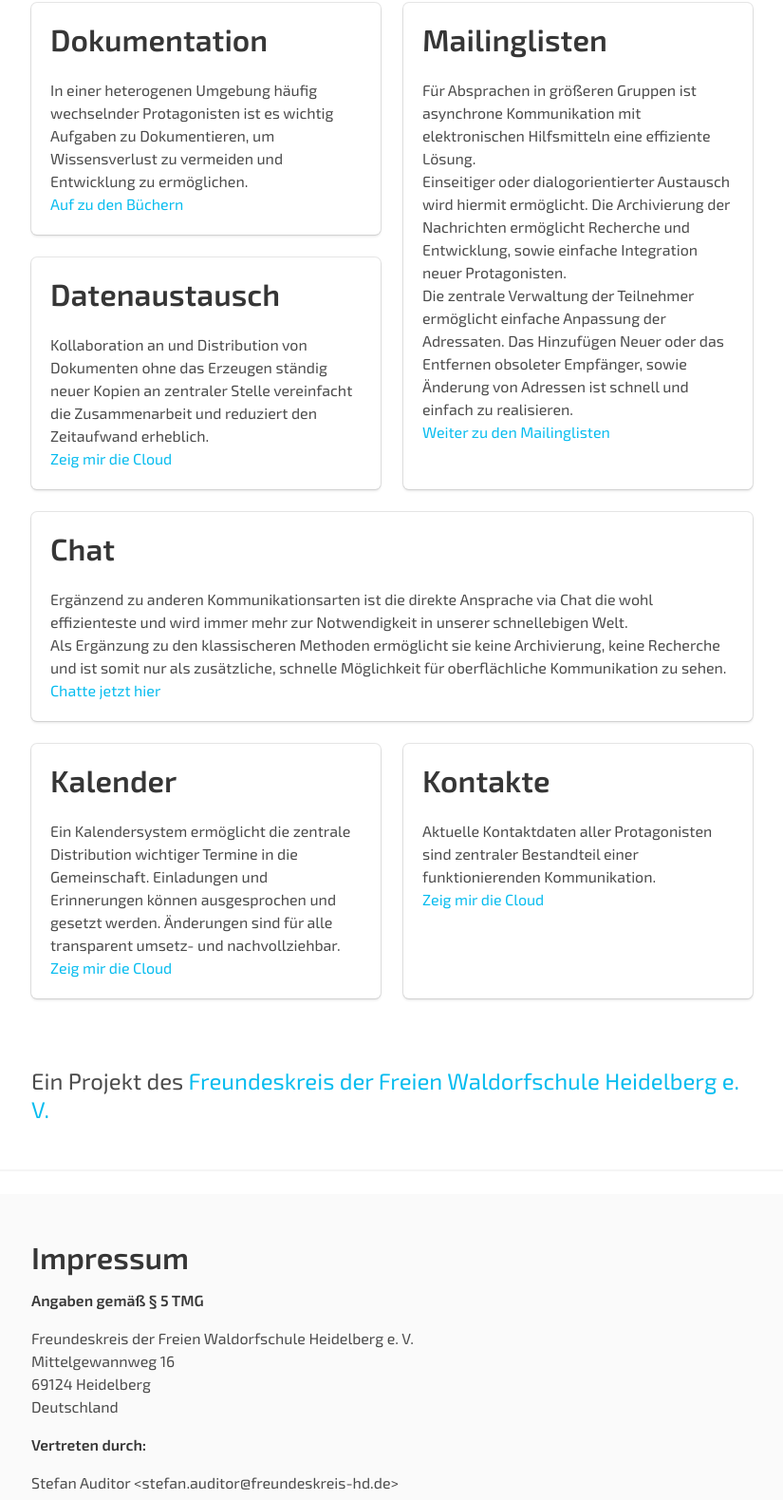
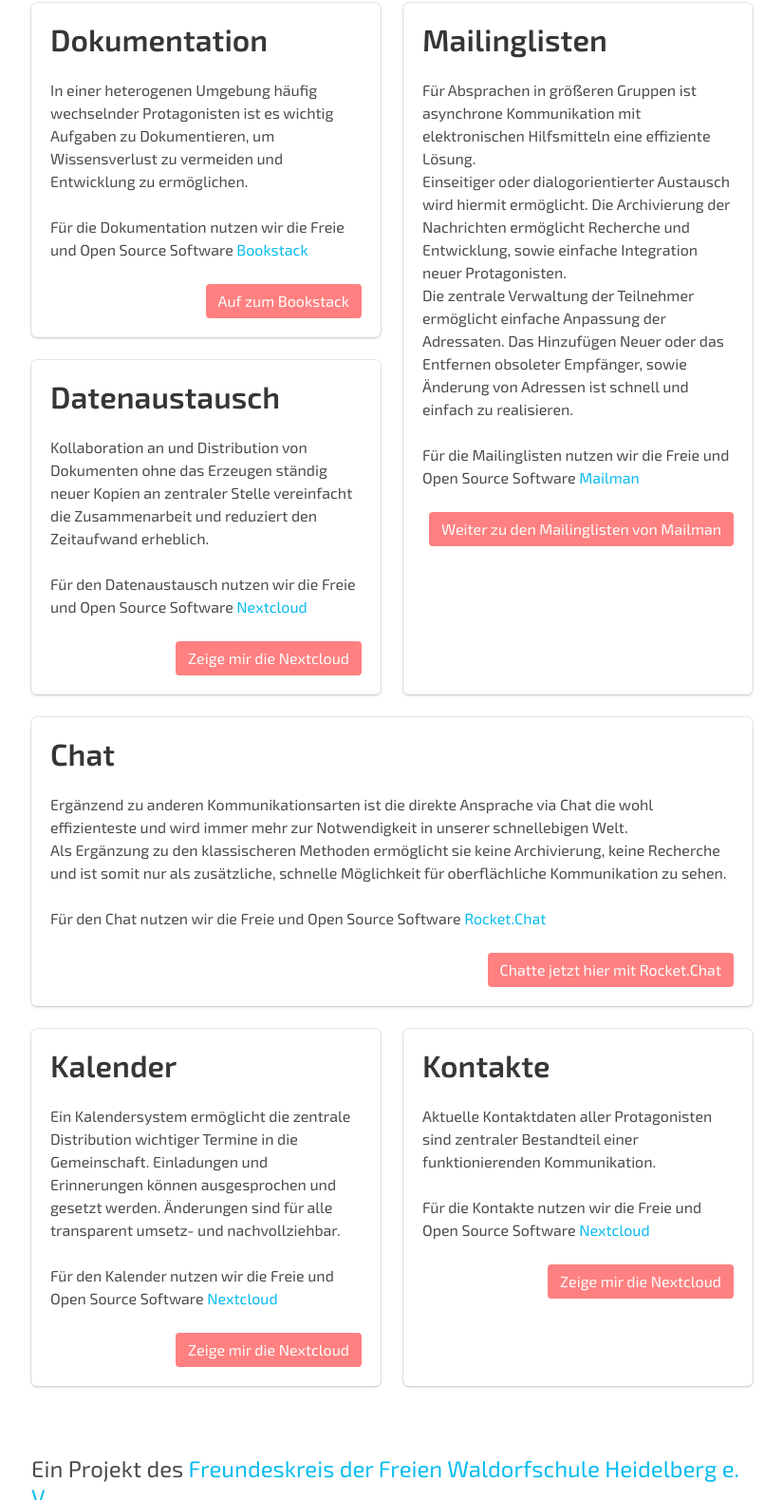
Before and after one commit to sanduhrs/waldorf.one, a website: page index.html in a window 1280 px wide. Shown: the part 552-2131 px from the top of the page at 95% size, without its empty margins (227-1052 px from the left). Drawn offline with Linux system fonts and the light colour scheme.

Commit message:
Add information about the software used

```diff
--- a/index.html
+++ b/index.html
@@ -66,13 +66,19 @@
                 <div class="tile is-child box">
                   <p class="title">Dokumentation</p>
                   <p>In einer heterogenen Umgebung häufig wechselnder Protagonisten ist es wichtig Aufgaben zu Dokumentieren, um Wissensverlust zu vermeiden und Entwicklung zu ermöglichen.</p>
-                  <p><a href="https://books.waldorf.one/">Auf zu den Büchern</a></p>
+                  <br />
+                  <p>Für die Dokumentation nutzen wir die Freie und Open Source Software <a href="https://www.bookstackapp.com/">Bookstack</a></p>
+                  <br />
+                  <p><a class="button is-primary is-pulled-right" href="https://books.waldorf.one/">Auf zum Bookstack</a></p>
                 </div>
 
                 <div class="tile is-child box">
                   <p class="title">Datenaustausch</p>
                   <p>Kollaboration an und Distribution von Dokumenten ohne das Erzeugen ständig neuer Kopien an zentraler Stelle vereinfacht die Zusammenarbeit und reduziert den Zeitaufwand erheblich.</p>
-                  <p><a href="https://cloud.waldorf.one/">Zeig mir die Cloud</a></p>
+                  <br />
+                  <p>Für den Datenaustausch nutzen wir die Freie und Open Source Software <a href="https://nextcloud.com/">Nextcloud</a></p>
+                  <br />
+                  <p><a class="button is-primary is-pulled-right" href="https://cloud.waldorf.one/apps/files/">Zeige mir die Nextcloud</a></p>
                 </div>
               </div>
 
@@ -82,7 +88,10 @@
                   <p>Für Absprachen in größeren Gruppen ist asynchrone Kommunikation mit elektronischen Hilfsmitteln eine effiziente Lösung.</p>
                   <p>Einseitiger oder dialogorientierter Austausch wird hiermit ermöglicht. Die Archivierung der Nachrichten ermöglicht Recherche und Entwicklung, sowie einfache Integration neuer Protagonisten.</p>
                   <p>Die zentrale Verwaltung der Teilnehmer ermöglicht einfache Anpassung der Adressaten. Das Hinzufügen Neuer oder das Entfernen obsoleter Empfänger, sowie Änderung von Adressen ist schnell und einfach zu realisieren.</p>
-                  <p><a href="https://lists.waldorf.one/">Weiter zu den Mailinglisten</a></p>
+                  <br />
+                  <p>Für die Mailinglisten nutzen wir die Freie und Open Source Software <a href="http://www.list.org/">Mailman</a></p>
+                  <br />
+                  <p><a class="button is-primary is-pulled-right" href="https://lists.waldorf.one/">Weiter zu den Mailinglisten von Mailman</a></p>
                 </div>
               </div>
             </div>
@@ -93,7 +102,10 @@
                   <p class="title">Chat</p>
                   <p>Ergänzend zu anderen Kommunikationsarten ist die direkte Ansprache via Chat die wohl effizienteste und wird immer mehr zur Notwendigkeit in unserer schnellebigen Welt.</p>
                   <p>Als Ergänzung zu den klassischeren Methoden ermöglicht sie keine Archivierung, keine Recherche und ist somit nur als zusätzliche, schnelle Möglichkeit für oberflächliche Kommunikation zu sehen.</p>
-                  <p><a href="https://chat.waldorf.one/">Chatte jetzt hier</a></p>
+                  <br />
+                  <p>Für den Chat nutzen wir die Freie und Open Source Software <a href="https://rocket.chat/">Rocket.Chat</a></p>
+                  <br />
+                  <p><a class="button is-primary is-pulled-right" href="https://chat.waldorf.one/">Chatte jetzt hier mit Rocket.Chat</a></p>
                 </div>
               </div>
             </div>
@@ -103,7 +115,10 @@
                 <div class="tile is-child box">
                   <p class="title">Kalender</p>
                   <p>Ein Kalendersystem ermöglicht die zentrale Distribution wichtiger Termine in die Gemeinschaft. Einladungen und Erinnerungen können ausgesprochen und gesetzt werden. Änderungen sind für alle transparent umsetz- und nachvollziehbar.</p>
-                  <p><a href="https://cloud.waldorf.one/">Zeig mir die Cloud</a></p>
+                  <br />
+                  <p>Für den Kalender nutzen wir die Freie und Open Source Software <a href="https://nextcloud.com/">Nextcloud</a></p>
+                  <br />
+                  <p><a class="button is-primary is-pulled-right" href="https://cloud.waldorf.one/apps/calendar/">Zeige mir die Nextcloud</a></p>
                 </div>
               </div>
 
@@ -111,7 +126,10 @@
                 <div class="tile is-child box">
                   <p class="title">Kontakte</p>
                   <p>Aktuelle Kontaktdaten aller Protagonisten sind zentraler Bestandteil einer funktionierenden Kommunikation.</p>
-                  <p><a href="https://cloud.waldorf.one/">Zeig mir die Cloud</a></p>
+                  <br />
+                  <p>Für die Kontakte nutzen wir die Freie und Open Source Software <a href="https://nextcloud.com/">Nextcloud</a></p>
+                  <br />
+                  <p><a class="button is-primary is-pulled-right" href="https://cloud.waldorf.one/apps/contacts/">Zeige mir die Nextcloud</a></p>
                 </div>
               </div>
             </div>
```
